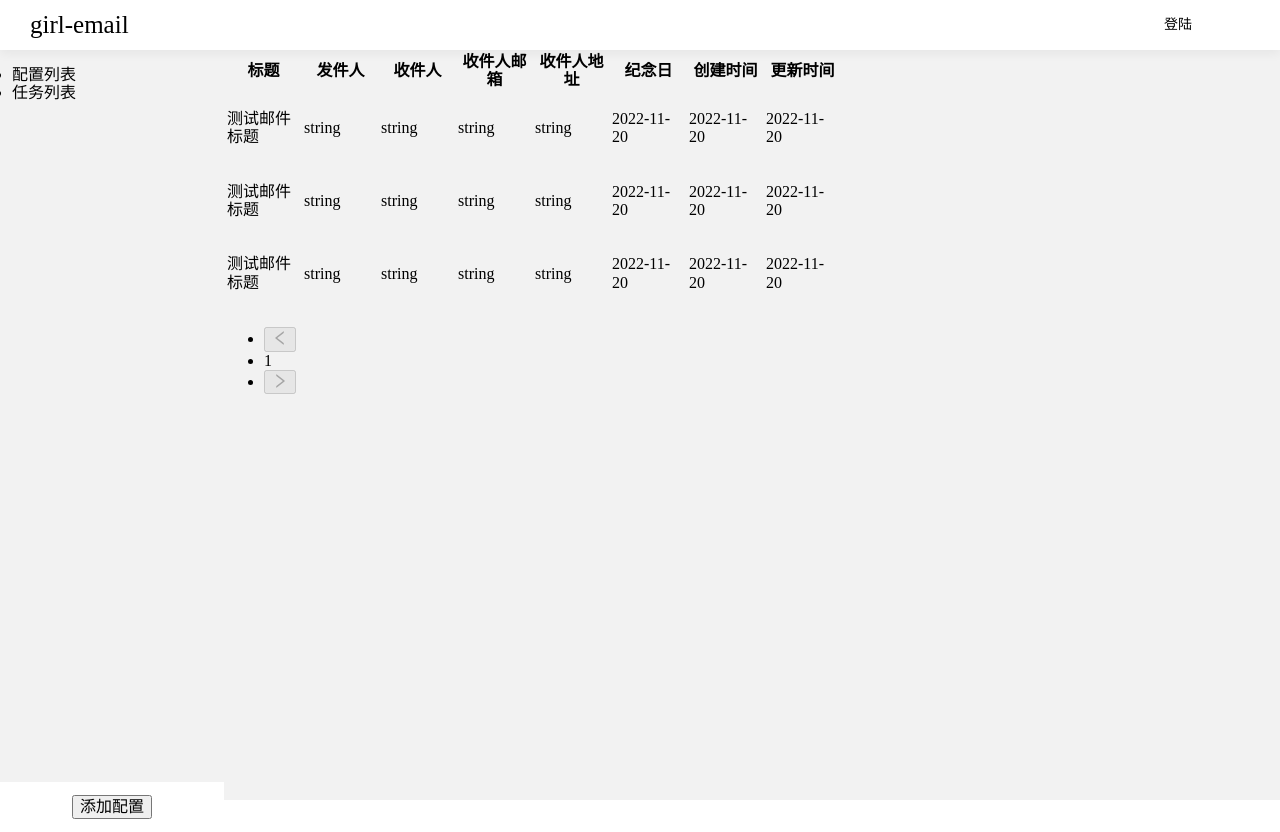
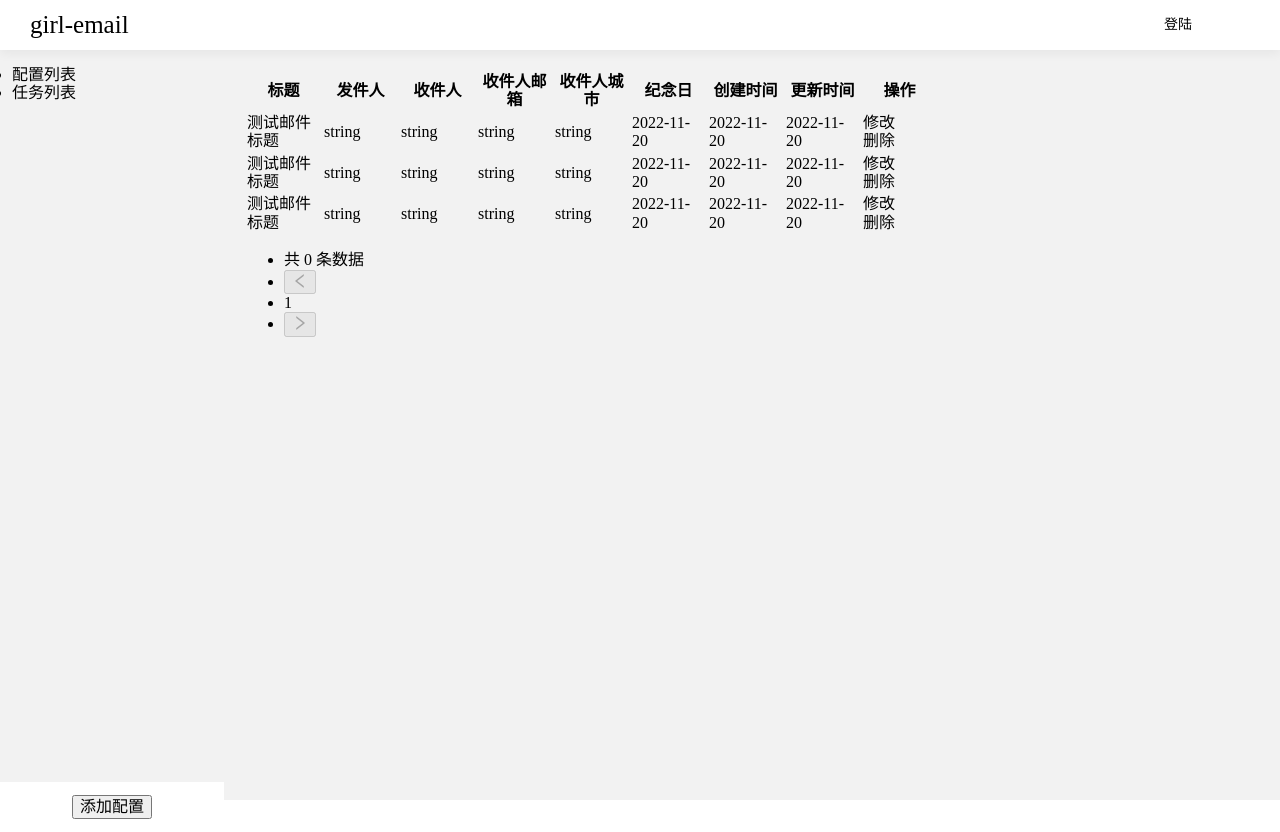
Before and after one commit to girl-email/girl-email-front, a React (Vite) app: page /layout/home in a window 1280 px wide. Built offline with nearby package versions, Linux system fonts and the light colour scheme.

Commit message:
chore: finish task config table

```diff
--- a/src/api/api.ts
+++ b/src/api/api.ts
@@ -18,7 +18,7 @@ export const SEND_TASK_CONFIG = async (params: h.sendTaskConfigReq) => {
     return await http<h.sendTaskConfigRes>('/api/admin/email/conf/add', 'post', params);
 };
 
-export const TASK_CONFIG_LIST = async (params: null) => {
+export const TASK_CONFIG_LIST = async (params: object) => {
     return await http<h.taskConfigListRes>('/api/admin/email/conf/page', 'post', params);
 };
 
--- a/src/assets/style/normalize.less
+++ b/src/assets/style/normalize.less
@@ -66,6 +66,10 @@ pre {
  */
 a {
   background-color: transparent;
+}
+
+p {
+  margin: 0;
 }
 
 /**
--- a/src/pages/home/index.module.less
+++ b/src/pages/home/index.module.less
@@ -1,3 +1,5 @@
 .home_main {
   height: calc(100% - 50px);
+  padding: 20px;
+  overflow-y: auto;
 }
--- a/src/pages/home/index.tsx
+++ b/src/pages/home/index.tsx
@@ -1,6 +1,7 @@
-import React, { Fragment } from 'react';
-import { Table } from 'antd';
+import React, { Fragment, useState } from 'react';
+import { Table, Space } from 'antd';
 import type { ColumnsType } from 'antd/es/table';
+import { TASK_CONFIG_LIST } from '@/api/api';
 import styles from './index.module.less';
 
 interface updateTaskConfig {
@@ -85,7 +86,7 @@ const columns: ColumnsType<updateTaskConfig> = [
         ellipsis: true,
     },
     {
-        title: '收件人地址',
+        title: '收件人城市',
         dataIndex: 'city',
         render: text => <p>{text}</p>,
         width: 75,
@@ -112,16 +113,49 @@ const columns: ColumnsType<updateTaskConfig> = [
         width: 75,
         ellipsis: true,
     },
+    {
+        title: '操作',
+        render: (_, record) => (
+            <Space size="middle">
+                <a>修改</a>
+                <a>删除</a>
+            </Space>
+        ),
+        width: 75,
+    },
 ];
 
 const { Column } = Table;
 
 const Home = () => {
+    const [pageSize, setPageSize] = useState<number>(10);
+    const [totalItem, setTotalItem] = useState<number>(0);
+    const [curPage, setCurPage] = useState<number>(1);
 
+    const queryList = async () => {
+        const {code, data} = await TASK_CONFIG_LIST({});
+        if(code === 1000) {
+            console.log(data);
+        }
+    };
+
+    /**
+     * handle change page event
+     * @param page current page
+     * @param pageSize page size
+     */
+    const handlePaging = (page: number, pageSize: number) => {
+        setCurPage(page);
+        setPageSize(pageSize);
+    };
+
+    /**
+     * render table
+     * @returns table html
+     */
     const renderTaskCard = () => {
         return (
-            <Table columns={columns} dataSource={data} rowKey={record => record.id}>
-            </Table>
+            <Table columns={columns} dataSource={data} rowKey={record => record.id} pagination={{ showQuickJumper: true, pageSize: pageSize, total: totalItem, current: curPage, showTotal: () => `共 ${totalItem} 条数据`, pageSizeOptions: ['10', '20', '50', '100'], onChange: handlePaging }} />
         );
     };
 
```
